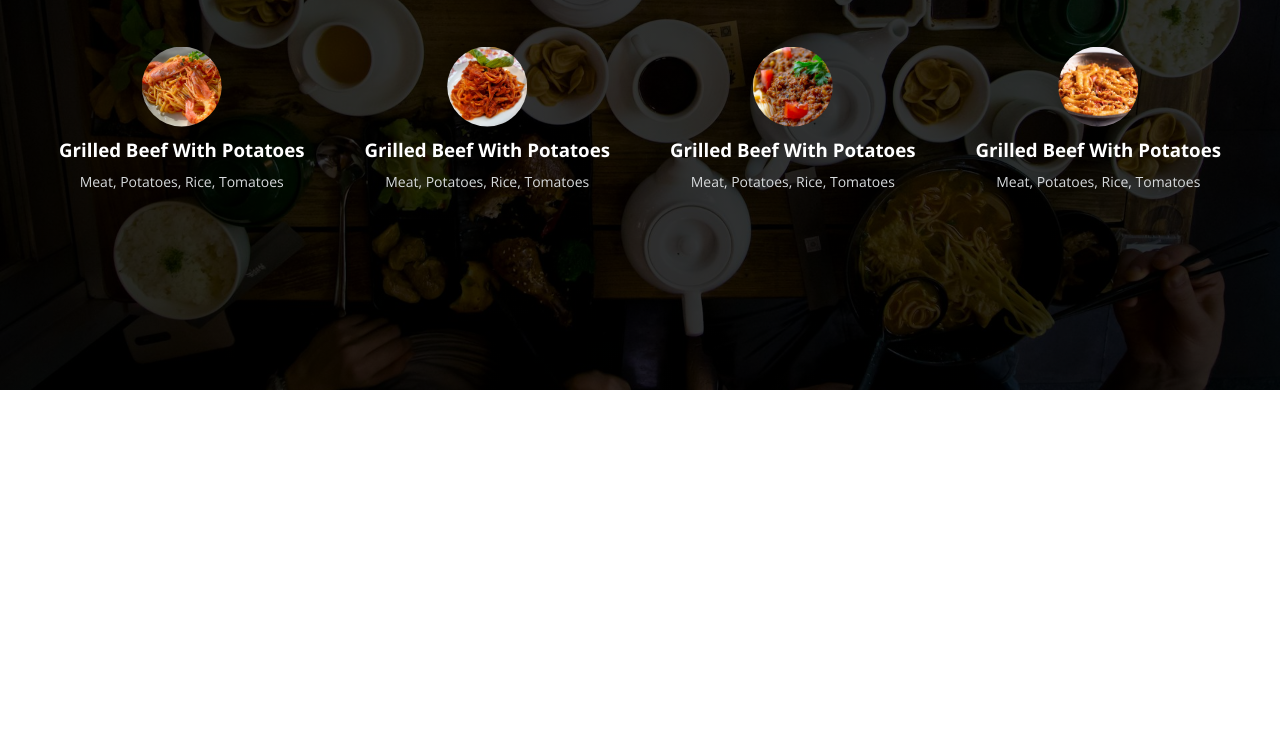
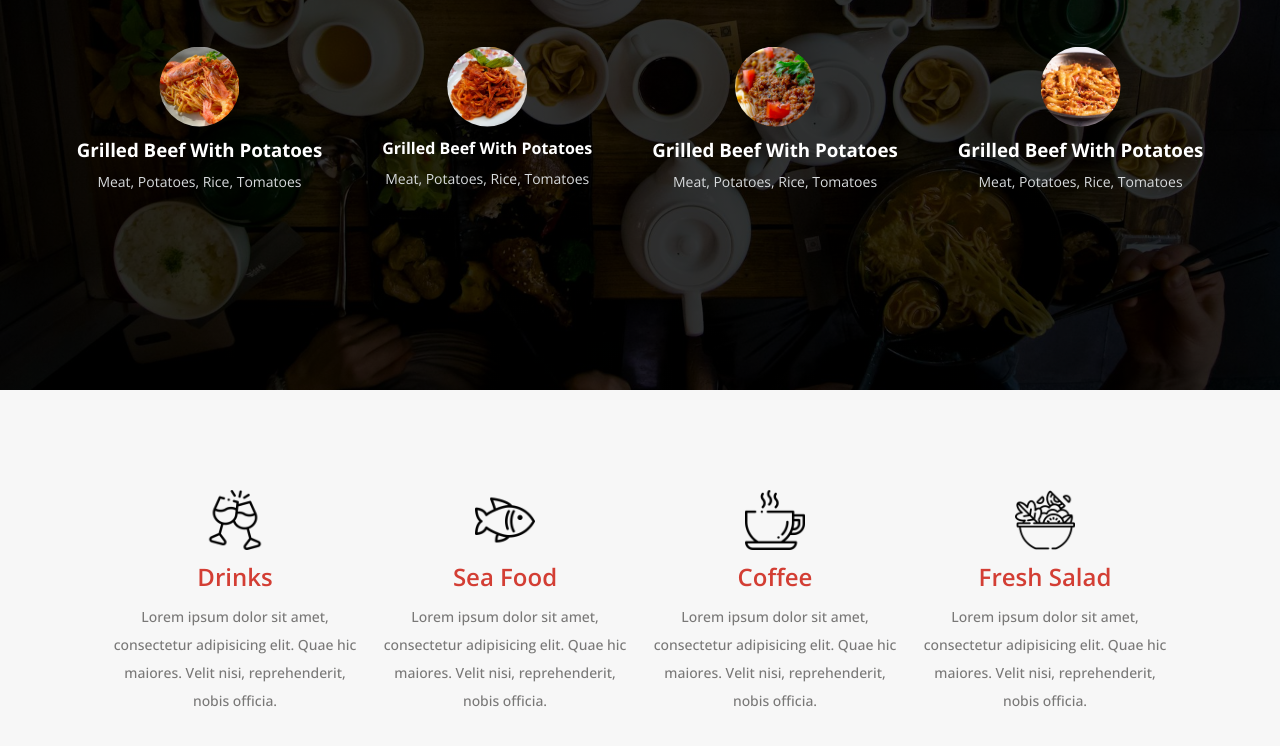
Before and after one commit to NathanaelMutua/sarova-eateries-code-along, a website built with Vite: page index.html in a window 1280 px wide. Shown: the part 496-1242 px from the top of the page. Before the commit the page ends 886 px from the top, so only its background shows below. Built offline with nearby package versions, Linux system fonts and the light colour scheme.

Commit message:
build the meal categories section

```diff
--- a/index.html
+++ b/index.html
@@ -6,9 +6,12 @@
     <meta name="viewport" content="width=device-width, initial-scale=1.0" />
     <title>Vite App</title>
     <link rel="stylesheet" href="style.css" />
-    <link rel="preconnect" href="https://fonts.googleapis.com">
-<link rel="preconnect" href="https://fonts.gstatic.com" crossorigin>
-<link href="https://fonts.googleapis.com/css2?family=Great+Vibes&family=Open+Sans:ital,wght@0,300..800;1,300..800&display=swap" rel="stylesheet">
+    <link rel="preconnect" href="https://fonts.googleapis.com" />
+    <link rel="preconnect" href="https://fonts.gstatic.com" crossorigin />
+    <link
+      href="https://fonts.googleapis.com/css2?family=Great+Vibes&family=Open+Sans:ital,wght@0,300..800;1,300..800&display=swap"
+      rel="stylesheet"
+    />
     <link
       rel="stylesheet"
       href="https://cdnjs.cloudflare.com/ajax/libs/font-awesome/6.7.2/css/all.min.css"
@@ -63,28 +66,40 @@
       <div class="menu-preview">
         <div class="menu-preview-item">
           <div class="menu-preview-image-wrapper">
-            <img src="./images/menu-preview-1.jpg" alt="Grilled beef with potatoes">
+            <img
+              src="./images/menu-preview-1.jpg"
+              alt="Grilled beef with potatoes"
+            />
           </div>
           <h3 class="menu-preview-title">Grilled beef with potatoes</h3>
           <p class="menu-preview-description">Meat, Potatoes, Rice, Tomatoes</p>
         </div>
         <div class="menu-preview-item">
           <div class="menu-preview-image-wrapper">
-            <img src="./images/menu-preview-2.jpg" alt="Grilled beef with potatoes">
+            <img
+              src="./images/menu-preview-2.jpg"
+              alt="Grilled beef with potatoes"
+            />
           </div>
-          <h3 class="menu-preview-title">Grilled beef with potatoes</h4>
+          <h3- class="menu-preview-title">Grilled beef with potatoes</h3->
           <p class="menu-preview-description">Meat, Potatoes, Rice, Tomatoes</p>
         </div>
         <div class="menu-preview-item">
           <div class="menu-preview-image-wrapper">
-            <img src="./images/menu-preview-3.jpg" alt="Grilled beef with potatoes">
+            <img
+              src="./images/menu-preview-3.jpg"
+              alt="Grilled beef with potatoes"
+            />
           </div>
           <h3 class="menu-preview-title">Grilled beef with potatoes</h3>
           <p class="menu-preview-description">Meat, Potatoes, Rice, Tomatoes</p>
         </div>
         <div class="menu-preview-item">
           <div class="menu-preview-image-wrapper">
-            <img src="./images/menu-preview-4.jpg" alt="Grilled beef with potatoes">
+            <img
+              src="./images/menu-preview-4.jpg"
+              alt="Grilled beef with potatoes"
+            />
           </div>
           <h3 class="menu-preview-title">Grilled beef with potatoes</h3>
           <p class="menu-preview-description">Meat, Potatoes, Rice, Tomatoes</p>
@@ -92,5 +107,42 @@
       </div>
     </section>
     <!-- End of hero section -->
+
+    <!-- Meal categories section -->
+    <section class="meal-categories">
+      <div class="meal-category-item">
+        <img src="./images/drinks.png" alt="drinks" />
+        <h3 class="meal-category-title">drinks</h3>
+        <p class="meal-category-description">
+          Lorem ipsum dolor sit amet, consectetur adipisicing elit. Quae hic
+          maiores. Velit nisi, reprehenderit, nobis officia.
+        </p>
+      </div>
+      <div class="meal-category-item">
+        <img src="./images/sea-foods.png" alt="sea food" />
+        <h3 class="meal-category-title">sea food</h3>
+        <p class="meal-category-description">
+          Lorem ipsum dolor sit amet, consectetur adipisicing elit. Quae hic
+          maiores. Velit nisi, reprehenderit, nobis officia.
+        </p>
+      </div>
+      <div class="meal-category-item">
+        <img src="./images/coffee.png" alt="coffee" />
+        <h3 class="meal-category-title">coffee</h3>
+        <p class="meal-category-description">
+          Lorem ipsum dolor sit amet, consectetur adipisicing elit. Quae hic
+          maiores. Velit nisi, reprehenderit, nobis officia.
+        </p>
+      </div>
+      <div class="meal-category-item">
+        <img src="./images/fresh-salad.png" alt="salad" />
+        <h3 class="meal-category-title">fresh salad</h3>
+        <p class="meal-category-description">
+          Lorem ipsum dolor sit amet, consectetur adipisicing elit. Quae hic
+          maiores. Velit nisi, reprehenderit, nobis officia.
+        </p>
+      </div>
+    </section>
+    <!-- End of meal categories section -->
   </body>
 </html>
--- a/style.css
+++ b/style.css
@@ -137,7 +137,9 @@ body {
   padding: 2rem;
   min-height: 100vh;
   /* height: 100vh; */
-  background-image: linear-gradient(rgba(0, 0, 0, .8), rgba(0, 0, 0, .8)), url(./images/hero-bg.jpg);
+  background-image:
+    linear-gradient(rgba(0, 0, 0, 0.8), rgba(0, 0, 0, 0.8)),
+    url(./images/hero-bg.jpg);
   background-size: cover;
   background-position: center;
   background-repeat: no-repeat;
@@ -210,7 +212,6 @@ body {
   clip-path: circle(50% at 50% 50%);
 }
 
-
 .menu-preview-title {
   margin: 1rem 0;
   text-transform: capitalize;
@@ -225,3 +226,42 @@ body {
   text-align: center;
 }
 /* End of hero section stylings */
+
+/* Meal categories section stylings */
+.meal-categories {
+  padding: 10rem 5rem;
+  display: flex;
+  justify-content: center;
+  flex-wrap: wrap;
+  gap: 2rem;
+  background-color: var(--color-white-lighter);
+}
+
+.meal-category-item {
+  width: 25rem;
+}
+
+.meal-category-item img {
+  width: 6rem;
+  display: block;
+  margin: 0 auto;
+}
+
+.meal-category-title {
+  text-align: center;
+  /* margin-block: 1rem; */
+  margin: 1rem 0;
+  font-size: 2.4rem;
+  font-weight: 600;
+  text-transform: capitalize;
+  color: var(--color-primary-light);
+}
+
+.meal-category-description {
+  text-align: center;
+  font-size: 1.4rem;
+  color: var(--color-grey-dark);
+  font-weight: 500;
+  line-height: 2;
+}
+/* End of meal categories section stylings */
```
